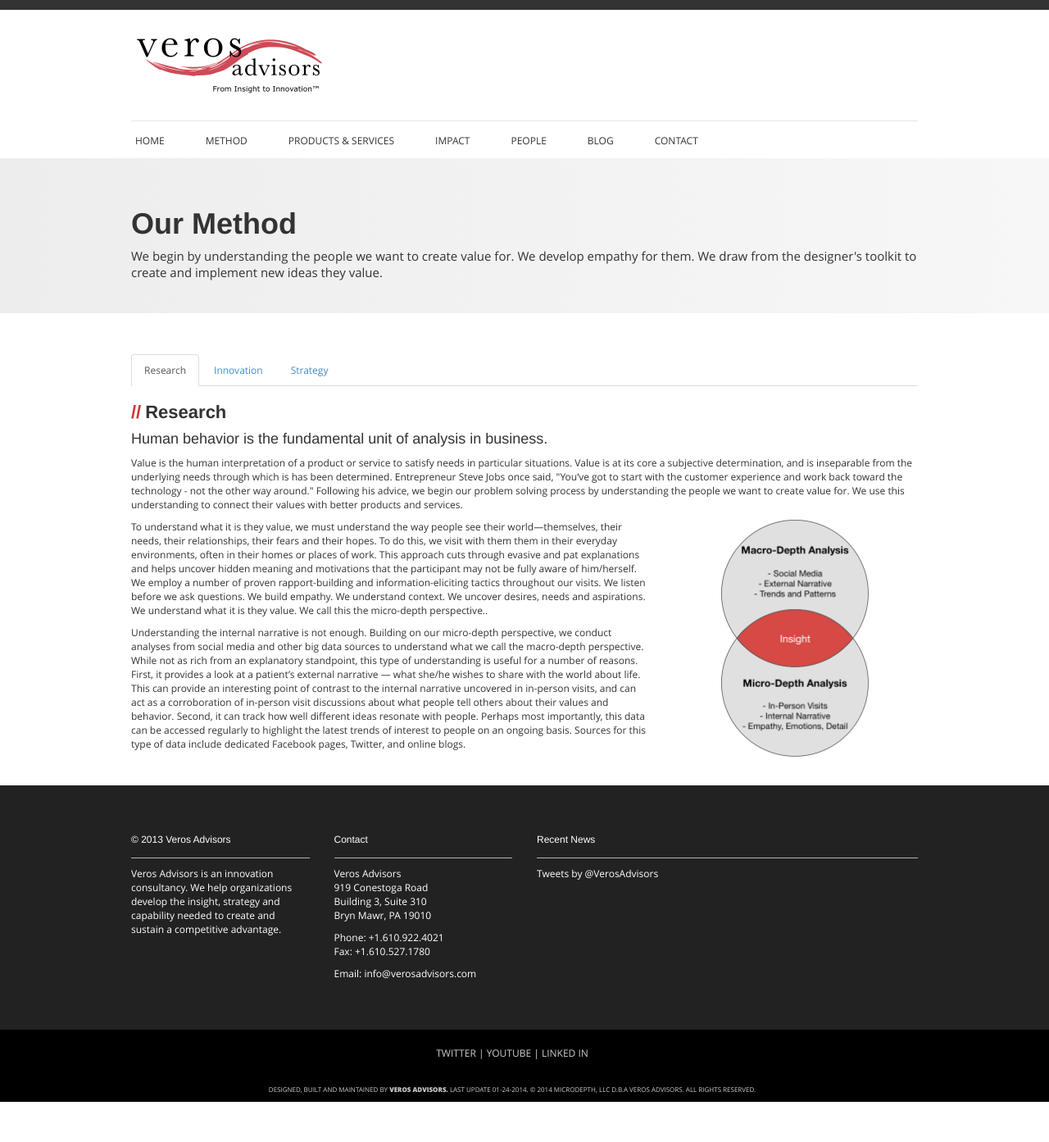
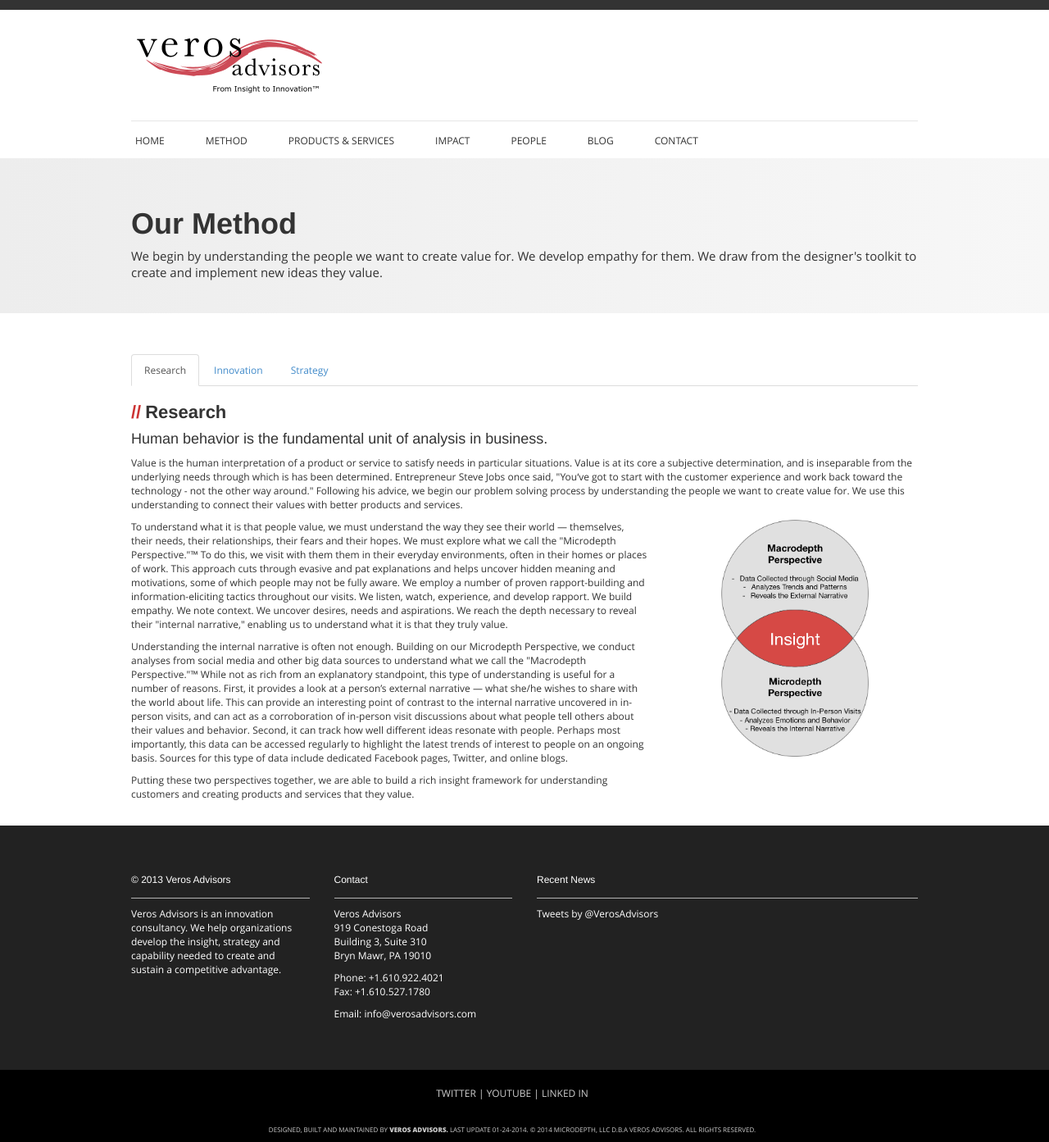
Before and after one commit to verosadvisors/verosadvisors, a Jekyll site: the page built from method.html, in a window 1280 px wide. Shown: the whole page at 82% size. Built offline with Jekyll 4.4.1, drawn with Linux system fonts in a browser that asks for light colours; Markdown is read by kramdown in place of the engine named in the settings; comment, search, counter and statistics services are not loaded; before the commit the page ends 1344 px from its top, so only the background shows below that.

Commit message:
content modifications

```diff
--- a/index.html
+++ b/index.html
@@ -37,9 +37,6 @@
   <div class="row divider about-container">
     <div class="col-md-12">
       <p>
-        Veros Advisors is an innovation consultancy.  We help organizations develop the insight, strategy and capability needed to create and sustain a competitive advantage.
-      </p>
-      <p>
         We begin our problem solving process by understanding the people we want to create value for.  We use generative tools to imagine what their future could be like.  We consider many possibilities.  Moving forward, we use analytical tools to determine the best way to achieve that future.  We focus on a few possibilities.  We prototype, measure and iterate until we reach an outcome that integrates market insight, business strategy and technological capability.
       </p>
       <p>
--- a/method.html
+++ b/method.html
@@ -44,20 +44,24 @@
 <div class="col-md-8 col-sm-6">
 
     <p>
-    To understand what it is they value, we must understand the way people see their world—themselves, their needs, their relationships, their fears and their hopes.
+    To understand what it is that people value, we must understand the way they see their world — themselves, their needs, their relationships, their fears and their hopes.
+    We must explore what we call the "Microdepth Perspective."™
     To do this, we visit with them them in their everyday environments, often in their homes or places of work.
-    This approach cuts through evasive and pat explanations and helps uncover hidden meaning and motivations that the participant may not be fully aware of him/herself.
+    This approach cuts through evasive and pat explanations and helps uncover hidden meaning and motivations, some of which people may not be fully aware.
     We employ a number of proven rapport-building and information-eliciting tactics throughout our visits.
-    We listen before we ask questions.  We build empathy.  We understand context.  We uncover desires, needs and aspirations.  We understand what it is they value.  We call this the micro-depth perspective..
+    We listen, watch, experience, and develop rapport.  We build empathy.  We note context.  We uncover desires, needs and aspirations.  We reach the depth necessary to reveal their "internal narrative," enabling us to understand what it is that they truly value.
     </p>
     <p>
-    Understanding the internal narrative is not enough.  Building on our micro-depth perspective, we conduct analyses from social media and other big data sources to understand what we call the macro-depth perspective.
+    Understanding the internal narrative is often not enough.  Building on our Microdepth Perspective, we conduct analyses from social media and other big data sources to understand what we call the "Macrodepth Perspective."™
     While not as rich from an explanatory standpoint, this type of understanding is useful for a number of reasons.
-    First, it provides a look at a patient’s external narrative — what she/he wishes to share with the world about life.
+    First, it provides a look at a person’s external narrative — what she/he wishes to share with the world about life.
     This can provide an interesting point of contrast to the internal narrative uncovered in in-person visits, and can act as a corroboration of in-person visit discussions about what people tell others about their values and behavior.
     Second, it can track how well different ideas resonate with people.
     Perhaps most importantly, this data can be accessed regularly to highlight the latest trends of interest to people on an ongoing basis.
     Sources for this type of data include dedicated Facebook pages, Twitter, and online blogs.
+    </p>
+    <p>
+    Putting these two perspectives together, we are able to build a rich insight framework for understanding customers and creating products and services that they value.
     </p>
 </div> <!-- /col-md-8 -->
 </div> <!-- /row -->
```
Also changed, not shown: assets/img/method/micro-macro.png.
